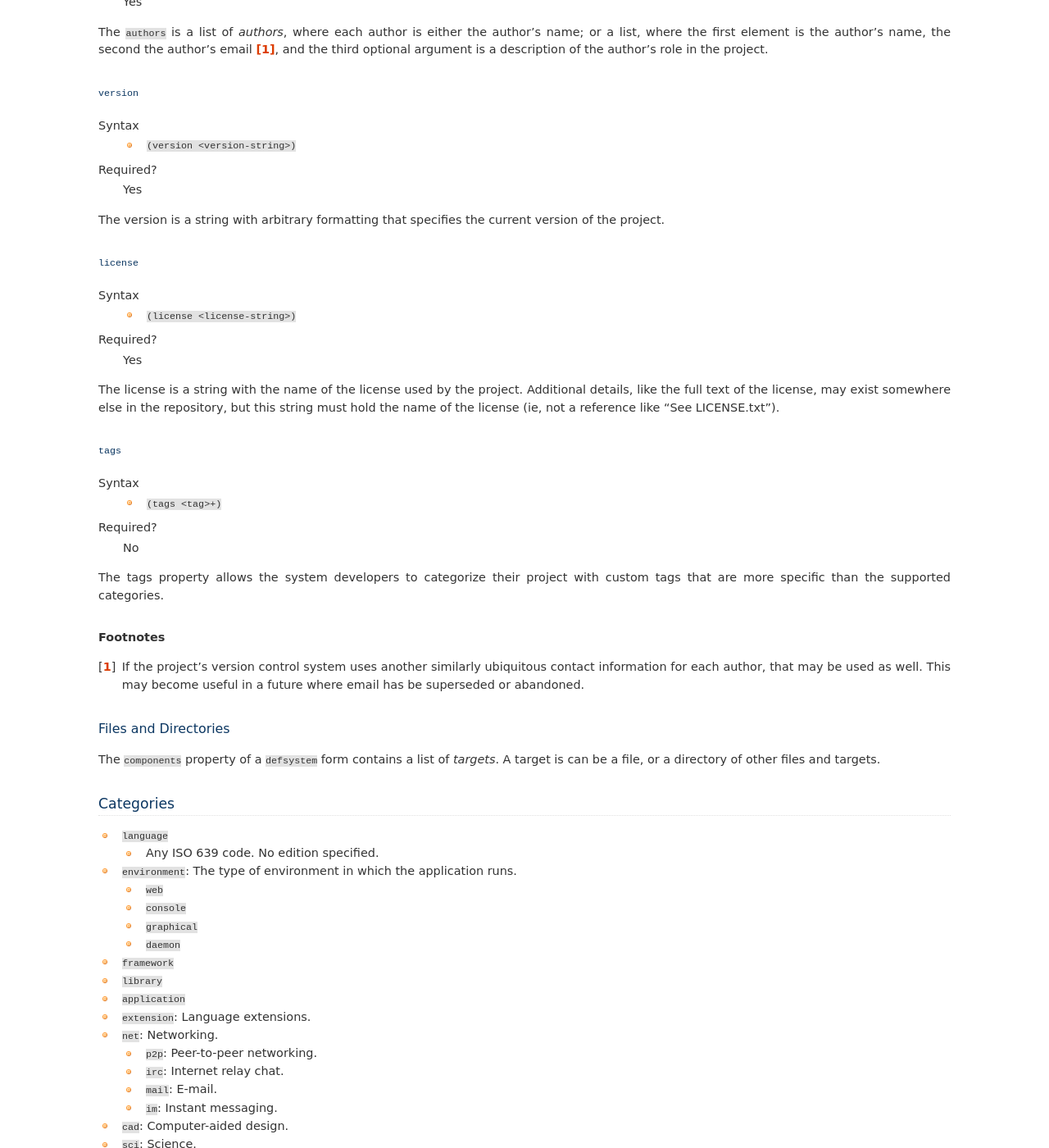
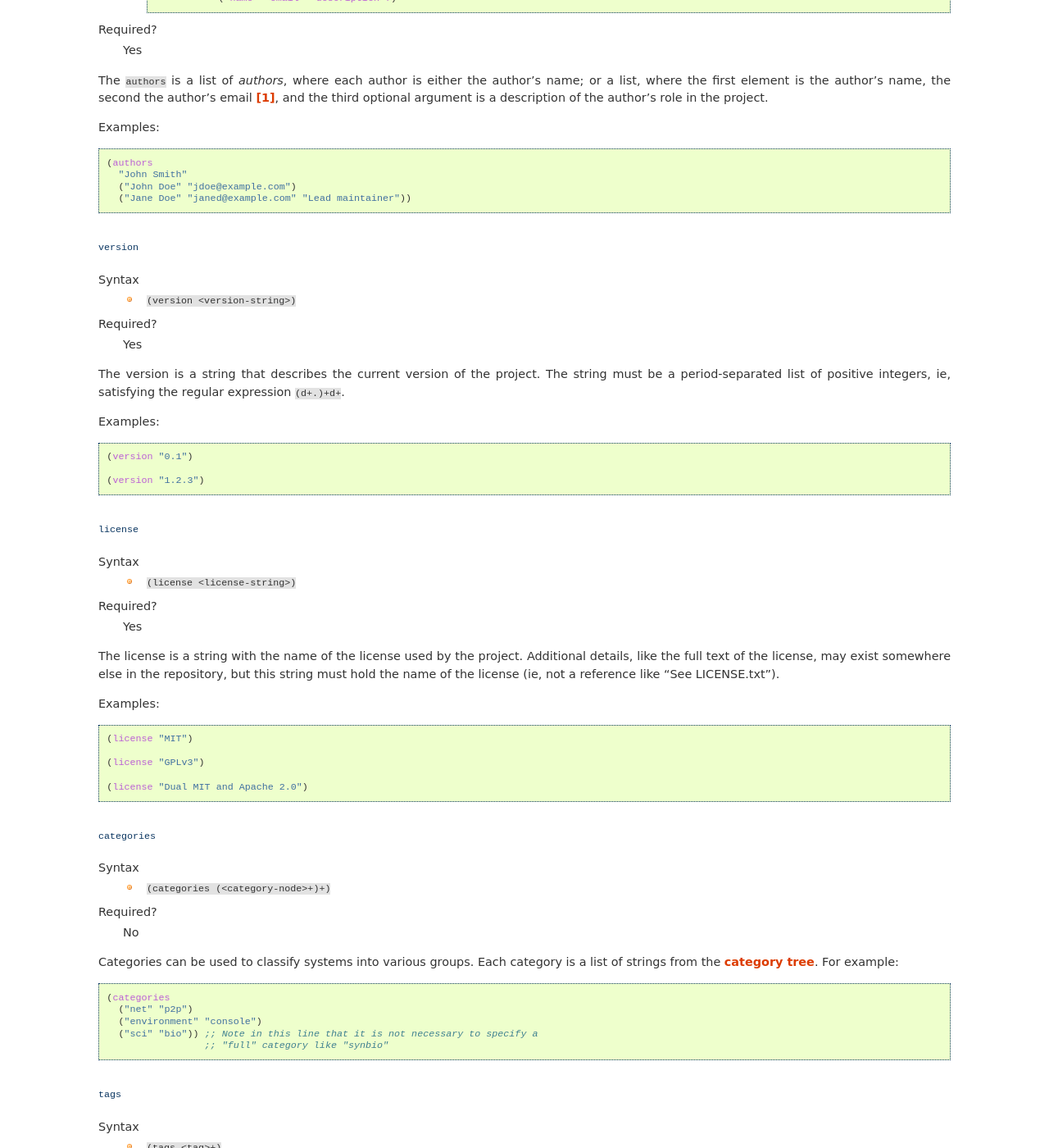
Before and after one commit to eudoxia0/corvus, a Sphinx documentation site: the page built from docs/systems.rst, in a window 1280 px wide and 1400 px high, scrolled down 901 px. Shown: the whole window at 82% size. Built offline with Sphinx 7.4.7, drawn with Linux system fonts in a browser that asks for light colours; formulas are drawn with MathJax 3; some of the changed text lies outside the part shown.

Commit message:
Add examples, docs on categories in system definitions

```diff
--- a/docs/systems.rst
+++ b/docs/systems.rst
@@ -1,6 +1,11 @@
 *******
 Systems
 *******
+
+For structuring large projects, Corvus contains mechanism for defining
+*systems*. A system is a collection of code, along with metadata, dependencies
+on other systems, and intructions on how the different components depend on each
+other.
 
 System Definition
 =================
@@ -55,6 +60,15 @@ author's name; or a list, where the first element is the author's name, the
 second the author's email [#f1]_, and the third optional argument is a
 description of the author's role in the project.
 
+Examples:
+
+::
+
+  (authors
+    "John Smith"
+    ("John Doe" "jdoe@example.com")
+    ("Jane Doe" "janed@example.com" "Lead maintainer"))
+
 :code:`version`
 ^^^^^^^^^^^^^^^
 Syntax
@@ -62,8 +76,17 @@ Syntax
 Required?
   Yes
 
-The version is a string with arbitrary formatting that specifies the current
-version of the project.
+The version is a string that describes the current version of the project. The
+string must be a period-separated list of positive integers, ie, satisfying the
+regular expression :code:`(\d+\.)+\d+`.
+
+Examples:
+
+::
+
+  (version "0.1")
+
+  (version "1.2.3")
 
 :code:`license`
 ^^^^^^^^^^^^^^^
@@ -77,6 +100,34 @@ project. Additional details, like the full text of the license, may exist
 somewhere else in the repository, but this string must hold the name of the
 license (ie, not a reference like "See LICENSE.txt").
 
+Examples:
+
+::
+
+  (license "MIT")
+
+  (license "GPLv3")
+
+  (license "Dual MIT and Apache 2.0")
+
+:code:`categories`
+^^^^^^^^^^^^^^^^^^
+Syntax
+  * :code:`(categories (<category-node>+)+)`
+Required?
+  No
+
+Categories can be used to classify systems into various groups. Each category is
+a list of strings from the :ref:`category tree <cat-tree>`. For example:
+
+::
+
+  (categories
+    ("net" "p2p")
+    ("environment" "console")
+    ("sci" "bio")) ;; Note in this line that it is not necessary to specify a
+                   ;; "full" category like "synbio"
+
 :code:`tags`
 ^^^^^^^^^^^^
 Syntax
@@ -94,11 +151,13 @@ custom tags that are more specific than the supported categories.
          well. This may become useful in a future where email has be superseded
          or abandoned.
 
-Files and Directories
----------------------
+Components
+----------
 
 The :code:`components` property of a :code:`defsystem` form contains a list of
 *targets*. A target is can be a file, or a directory of other files and targets.
+
+.. _cat-tree:
 
 Categories
 ==========
```
Also changed, not shown: other parts of docs/systems.rst (+7 -1 lines).
